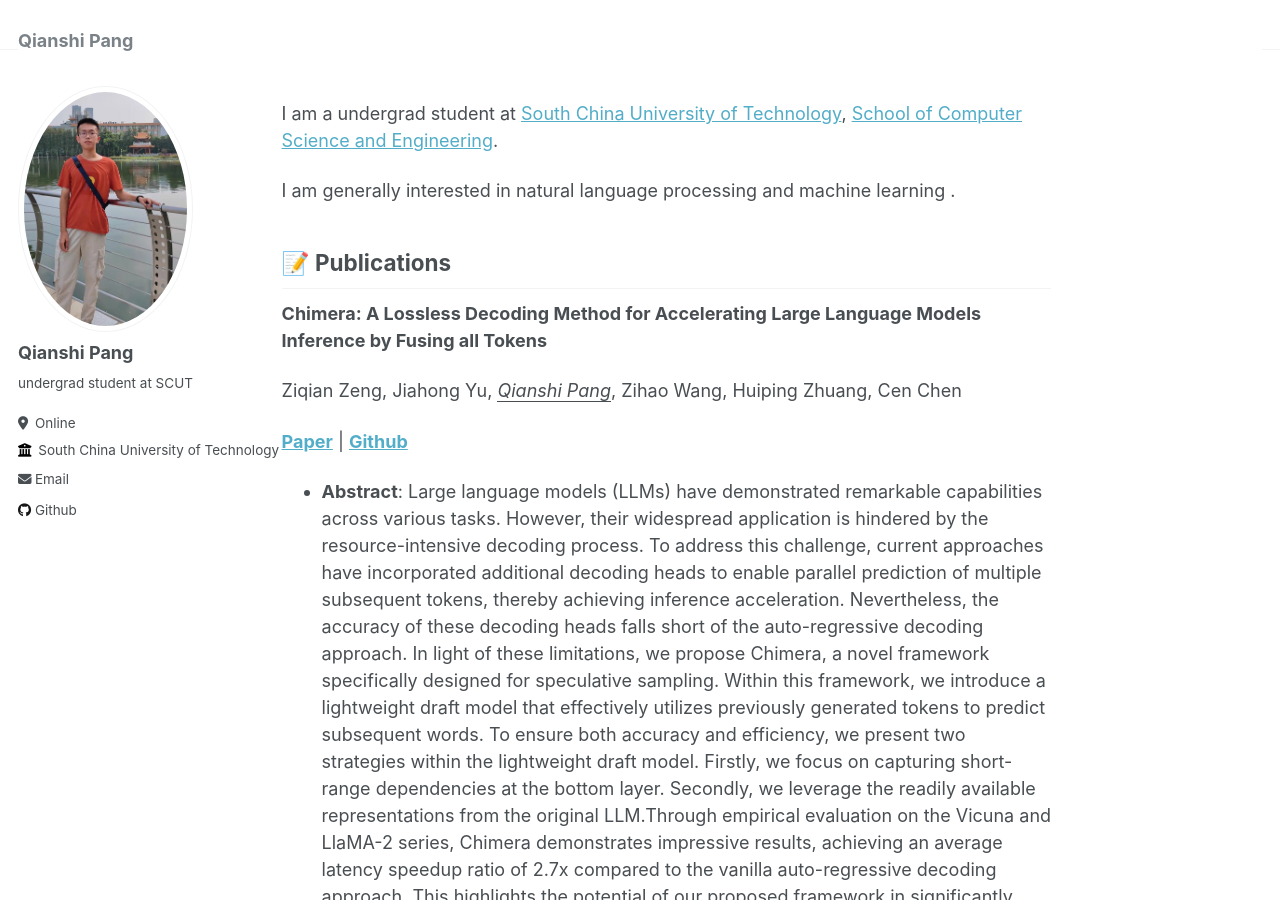
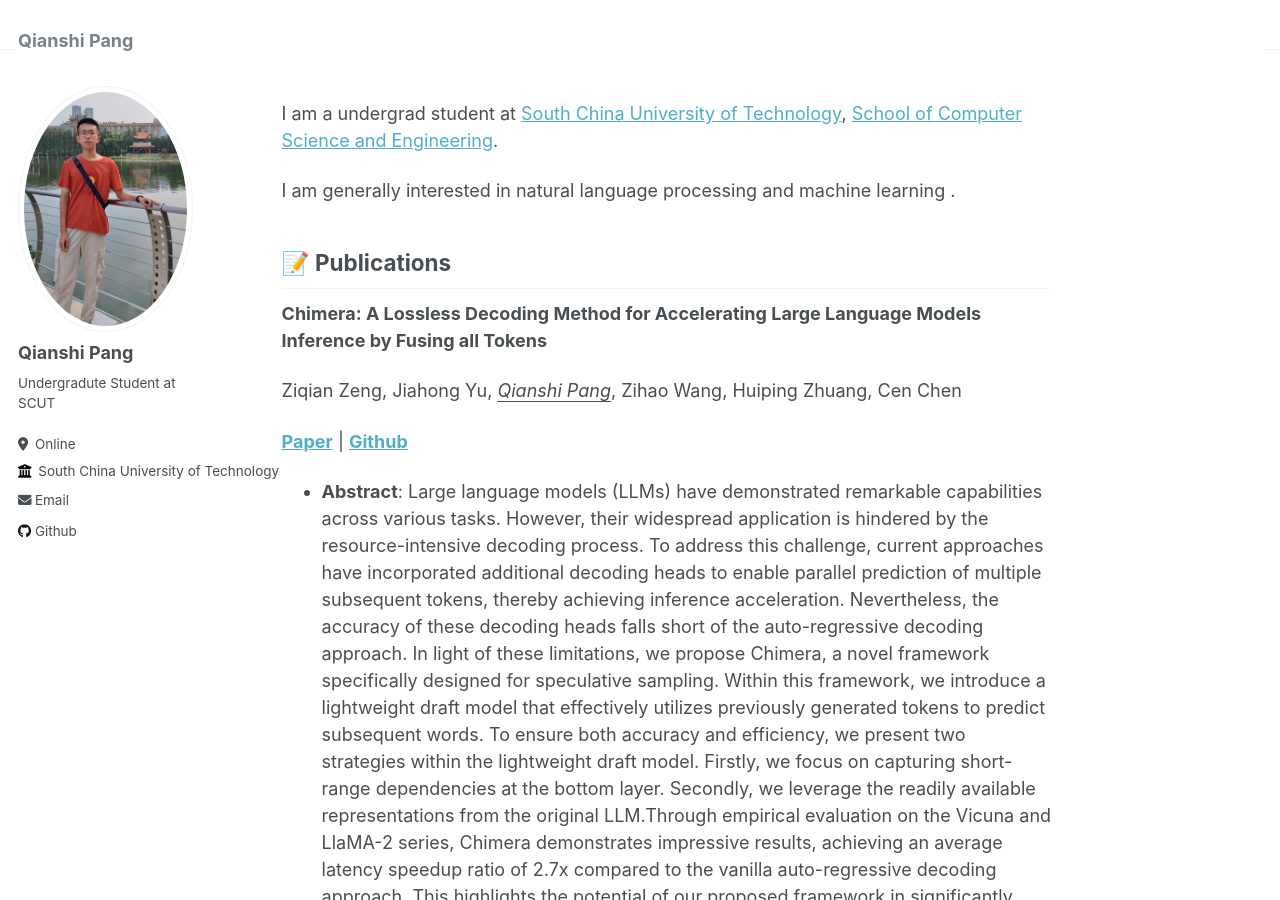
Before and after one commit to qspang/qspang.github.io, a Jekyll site: the page built from _pages/about.md, in a window 1280 px wide and 900 px high. Built offline with Jekyll 4.4.1, drawn with Linux system fonts in a browser that asks for light colours.

Commit message:
Update _config.yml

```diff
--- a/_config.yml
+++ b/_config.yml
@@ -25,11 +25,11 @@ author:
   name2             : "庞千石"
   avatar           : "qspang.jpg"
   pronouns         : # example: "she/her"
-  bio              : "undergrad student at SCUT"
+  bio              : "Undergradute Student at SCUT"
   location         : "Online"
   employer         : "South China University of Technology"
   uri              : # URL
-  email            : "pangqianshi@gmail.con"
+  email            : "pangqianshi@gmail.com"
 
   # Academic websites
   arxiv            : # URL - Update with the correct link to your profile
```
